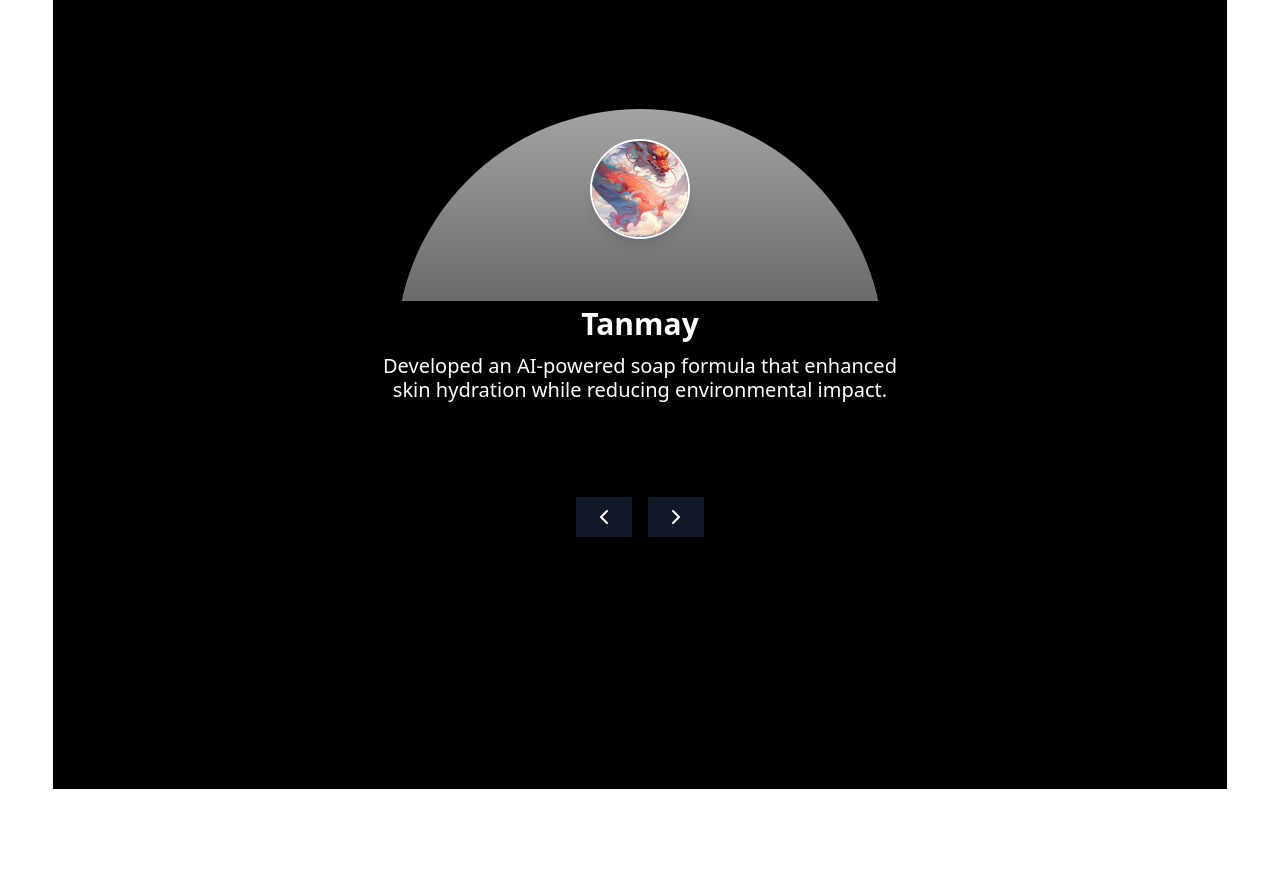
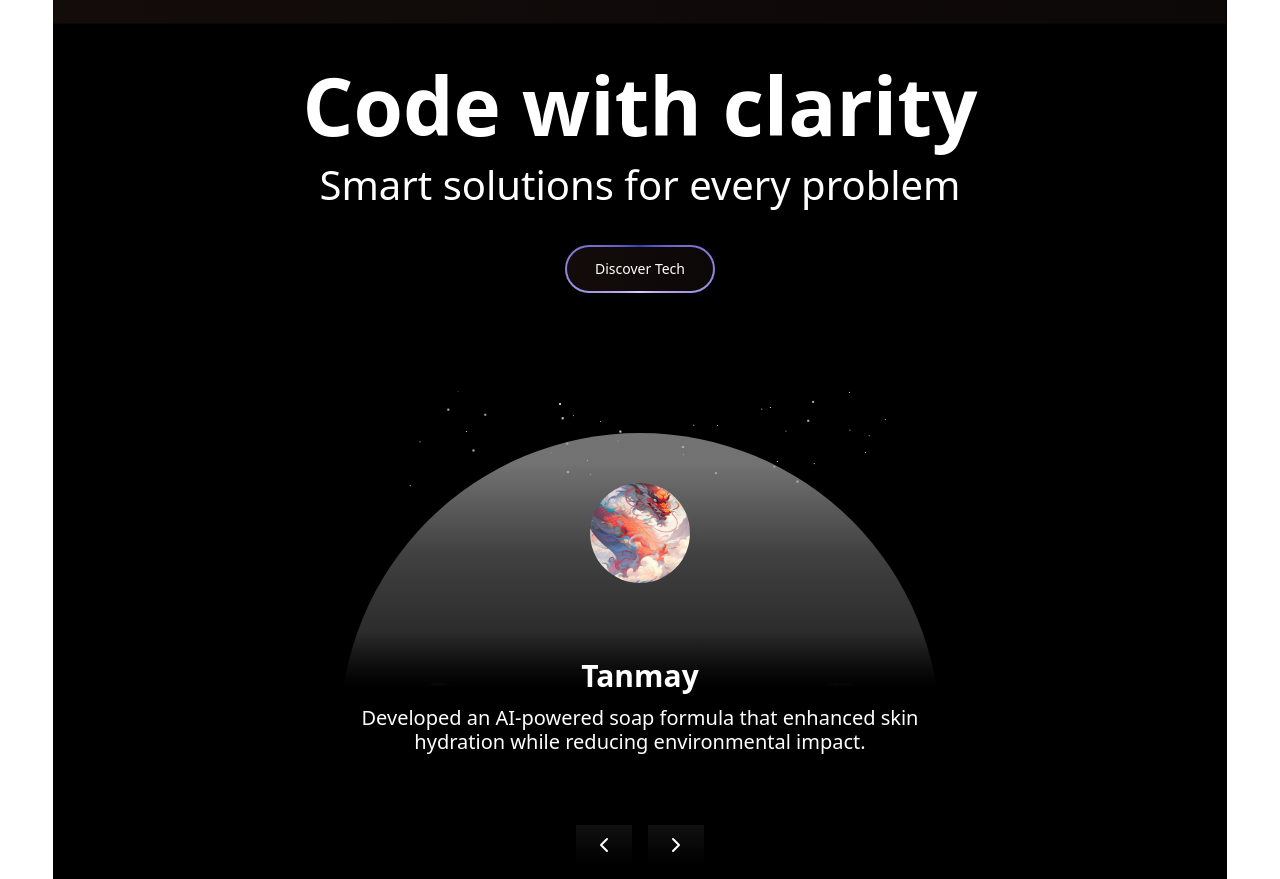
Before and after one commit to RugvedDhorje/minimal_india_Final, a Next.js app: page / in a window 1280 px wide. Shown: the part 6100-6979 px from the top of the page. Before the commit the page ends 6889 px from the top, so only its background shows below. Built offline with nearby package versions, Linux system fonts and the light colour scheme; a web font is replaced by a local one.

Commit message:
code section sorted

```diff
--- a/components/CircleCarousel.tsx
+++ b/components/CircleCarousel.tsx
@@ -609,22 +609,77 @@
 
 import { ChevronLeft, ChevronRight } from "lucide-react";
 import React, { useState } from "react";
+import { motion } from "framer-motion";
+import GalaxyParticles from "./GalaxyParticles";
+
 const images = [
-  "/images/dragon_1.jpg",
-  "/images/dragon_2.jpg",
-  "/images/dragon_3.jpg",
-  "/images/dragon_4.jpg",
-  "/images/dragon_5.jpg",
-  "/images/dragon_6.jpg",
-  "/images/dragon_7.jpg",
-  "/images/dragon_8.jpg",
-  "/images/dragon_9.jpg",
+  {
+    id: 1,
+    img: "/images/dragon_1.jpg",
+    name: "Tanmay",
+    description:
+      "Developed an AI-powered soap formula that enhanced skin hydration while reducing environmental impact.",
+  },
+  {
+    id: 2,
+    name: "Gaurav",
+    img: "/images/dragon_2.jpg",
+    description:
+      "Created a sustainable soap using AI-driven ingredient optimization, improving both cost efficiency and quality.",
+  },
+  {
+    id: 3,
+    name: "Rugved",
+    img: "/images/dragon_3.jpg",
+    description:
+      "Designed an AI-based fragrance infusion technique that customizes scents based on user preferences.",
+  },
+  {
+    id: 4,
+    name: "Varun",
+    img: "/images/dragon_4.jpg",
+    description:
+      "Implemented a machine learning model to predict ideal soap compositions for different skin types.",
+  },
+  {
+    id: 5,
+    name: "Shruti",
+    img: "/images/dragon_5.jpg",
+    description:
+      "Engineered an AI-driven supply chain that reduced soap production waste by 30%.",
+  },
+  {
+    id: 6,
+    name: "Pranav",
+    img: "/images/dragon_6.jpg",
+    description:
+      "Developed a deep learning algorithm to analyze customer feedback and refine soap formulas in real time.",
+  },
+  {
+    id: 7,
+    name: "Yash",
+    img: "/images/dragon_7.jpg",
+    description:
+      "Used generative AI to create unique soap designs and textures for a personalized skincare experience.",
+  },
+  {
+    id: 8,
+    name: "Sanket",
+    img: "/images/dragon_8.jpg",
+    description:
+      "Created an AI-powered chatbot that recommends the best soap based on skin analysis and climate data.",
+  },
+  {
+    id: 9,
+    name: "Tejas",
+    img: "/images/dragon_9.jpg",
+    description:
+      "Designed a blockchain-integrated AI system to ensure transparency in sourcing organic soap ingredients.",
+  },
 ];
+
+// ];
 const CircularImageCarousel = () => {
-  // Since we can't use real images, we'll use placeholders
-  // const images = Array(9)
-  //   .fill(null)
-  //   .map((_, i) => `/api/placeholder/100/100`);
   const [currentIndex, setCurrentIndex] = useState(0);
   const [rotation, setRotation] = useState(0);
 
@@ -645,8 +700,37 @@ const CircularImageCarousel = () => {
   const OFFSET = CIRCLE_SIZE / 2 + IMAGE_SIZE / 2; // Distance from center to image center
 
   return (
-    <div className="relative w-full h-screen flex items-center justify-center bg-black">
-      <div className="w-5/12 mx-auto bg-gradient-to-b from-neutral-400 to-transparent flex justify-center items-center h-[70%] rounded-full">
+    <>
+      <motion.div className="w-full pt-5 bg-black">
+        <h1 className="text-white text-[80px] mx-auto leading-none font-bold mt-14 text-center">
+          Code with clarity
+        </h1>
+        <h2 className="text-white text-[40px] mx-auto leading-none text-center mt-5">
+          Smart solutions for every problem
+        </h2>
+      </motion.div>
+      <div className="w-full flex justify-center items-center bg-black py-10">
+        <button className="relative inline-flex h-12 overflow-hidden rounded-full p-[2px] focus:outline-none">
+          <span className="absolute inset-[-1000%] animate-[spin_2s_linear_infinite] bg-[conic-gradient(from_90deg_at_50%_50%,#E2CBFF_0%,#393BB2_50%,#E2CBFF_100%)]" />
+          <span className="inline-flex h-full w-full cursor-pointer items-center justify-center rounded-full bg-gradient-to-r from-[#130C0B] to-[#0C0807] px-7 py-1 text-sm font-medium text-white backdrop-blur-3xl">
+            Discover Tech
+          </span>
+        </button>
+      </div>
+      <div className="relative w-full h-auto pt-[100px] flex items-center justify-center bg-black z-0">
+        <div
+          className="relative w-[600px] mx-auto flex justify-center items-center h-[600px] rounded-full "
+          style={{
+            background: `linear-gradient(
+          to bottom,
+          rgba(163, 163, 163, 0.7) 5%,
+          rgba(163, 163, 163, 0.4) 20%,
+          rgba(163, 163, 163, 0.2) 40%,
+          rgba(0, 0, 0, 0) 60%,
+          rgba(0, 0, 0, 0) 100%
+        )`,
+          }}
+        >
           <div
             className="relative rounded-full flex justify-center items-center transition-transform duration-500"
             style={{
@@ -656,7 +740,7 @@ const CircularImageCarousel = () => {
             }}
           >
             {/* Center point for reference */}
-          <div className="w-2 h-2 rounded-full absolute" />
+            {/* <div className="w-2 h-2 rounded-full absolute" /> */}
 
             {/* Top Image (Current) */}
             <div
@@ -668,9 +752,9 @@ const CircularImageCarousel = () => {
               }}
             >
               <img
-              src={images[currentIndex]}
-              alt={`Image ${currentIndex}`}
-              className="w-full h-full rounded-full object-cover border-2 border-white shadow-lg "
+                src={images[currentIndex].img}
+                alt={images[currentIndex].name}
+                className="w-full h-full rounded-full object-cover  "
               />
             </div>
 
@@ -684,9 +768,9 @@ const CircularImageCarousel = () => {
               }}
             >
               <img
-              src={images[(currentIndex + 1) % images.length]}
-              alt={`Image ${(currentIndex + 1) % images.length}`}
-              className="w-full h-full rounded-full object-cover border-2 border-white shadow-lg"
+                src={images[(currentIndex + 1) % images.length].img}
+                alt={images[(currentIndex + 1) % images.length].name}
+                className="w-full h-full rounded-full object-cover"
               />
             </div>
 
@@ -700,9 +784,9 @@ const CircularImageCarousel = () => {
               }}
             >
               <img
-              src={images[(currentIndex + 2) % images.length]}
-              alt={`Image ${(currentIndex + 2) % images.length}`}
-              className="w-full h-full rounded-full object-cover border-2 border-white shadow-lg"
+                src={images[(currentIndex + 2) % images.length].img}
+                alt={images[(currentIndex + 2) % images.length].name}
+                className="w-full h-full rounded-full object-cover"
               />
             </div>
 
@@ -716,42 +800,72 @@ const CircularImageCarousel = () => {
               }}
             >
               <img
-              src={images[(currentIndex - 1 + images.length) % images.length]}
-              alt={`Image ${
-                (currentIndex - 1 + images.length) % images.length
-              }`}
-              className="w-full h-full rounded-full object-cover border-2 border-white shadow-lg"
+                src={
+                  images[(currentIndex - 1 + images.length) % images.length].img
+                }
+                alt={
+                  images[(currentIndex - 1 + images.length) % images.length]
+                    .name
+                }
+                className="w-full h-full rounded-full object-cover "
               />
+            </div>
+          </div>
+          <div className="absolute -top-[7%] w-10/12 mx-auto h-[100px] -z-10">
+            <GalaxyParticles />
+          </div>
+          <div
+            className="absolute w-[150%] h-[60%] bottom-10 bg-black"
+            style={{
+              background: `linear-gradient(
+            to bottom,
+            rgba(0, 0, 0, 0) 0%,
+            rgba(0, 0, 0, 1) 15%,
+            rgba(0, 0, 0, 1) 40%,
+            rgba(0, 0, 0, 1) 100%
+          )`,
+            }}
+          >
+            <motion.h2
+              key={currentIndex}
+              initial={{ x: -50 }}
+              animate={{ x: 0 }}
+              transition={{ duration: 0.5 }}
+              className="text-white text-[30px] font-semibold mb-2 text-center mt-5"
+            >
+              {images[currentIndex].name}
+            </motion.h2>
+            <div className="w-8/12 mx-auto">
+              <motion.p
+                key={currentIndex}
+                initial={{ x: -50 }}
+                animate={{ x: 0 }}
+                transition={{ duration: 0.5 }}
+                className="text-base md:text-[20px] font-normal leading-6 text-white text-center px-5"
+              >
+                {images[currentIndex].description}
+              </motion.p>
             </div>
           </div>
         </div>
 
         {/* Navigation Buttons */}
-      <div className="absolute mt-64 flex justify-center gap-4 z-20">
+        <div className="absolute mt-56 flex justify-center gap-4">
           <button
             onClick={handleNext}
-          className="px-4 py-2 bg-gray-900 text-white rounded-md hover:bg-gray-700 transition-colors"
+            className="bg-gradient-to-b from-neutral-400/10 text-white rounded-lg px-4 py-2"
           >
             <ChevronLeft />
           </button>
           <button
             onClick={handlePrev}
-          className="px-4 py-2 bg-gray-900 text-white rounded-md hover:bg-gray-700 transition-colors"
+            className="bg-gradient-to-b from-neutral-400/10 text-white rounded-lg px-4 py-2"
           >
             <ChevronRight />
           </button>
         </div>
-      <div className="absolute w-[50%] h-[45%] bottom-32 bg-black">
-        <h2 className="text-white text-[30px] font-semibold mb-2 text-center">
-          {"Tanmay"}
-        </h2>
-        <p className="text-base md:text-[20px] font-normal leading-6 text-white text-center px-5">
-          {
-            "Developed an AI-powered soap formula that enhanced skin hydration while reducing environmental impact."
-          }
-        </p>
       </div>
-    </div>
+    </>
   );
 };
 
--- a/components/GalaxyParticles.tsx
+++ b/components/GalaxyParticles.tsx
@@ -1,14 +1,14 @@
 const GalaxyParticles = () => {
-  const particles = Array.from({ length: 100 }, (_, i) => ({
+  const particles = Array.from({ length: 40 }, (_, i) => ({
     id: i,
-    size: Math.random() * 2 + 1, // Random size between 2px and 6px
+    size: Math.random() * 1 + 1, // Random size between 2px and 6px
     top: Math.random() * 100 + "%",
     left: Math.random() * 100 + "%",
     delay: Math.random() * 2 + "s", // Random delay for staggered animation
   }));
 
   return (
-    <div className="relative w-full h-36 -z-10 overflow-hidden">
+    <div className="relative w-full h-[100px] -z-10 overflow-hidden">
       {/* Galaxy Particles */}
       {particles.map((p) => (
         <div
```
Lines whose indentation alone changed are shown as unchanged.
